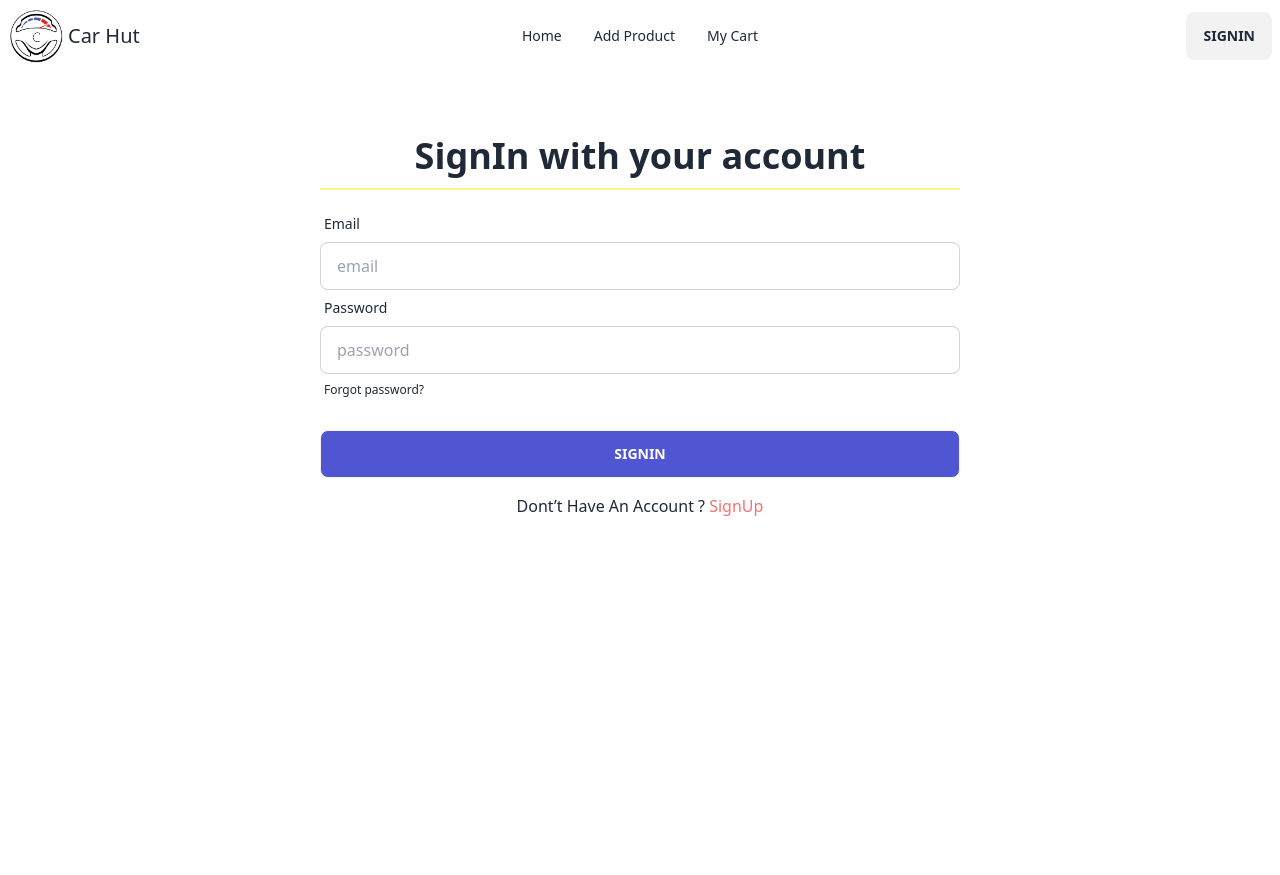
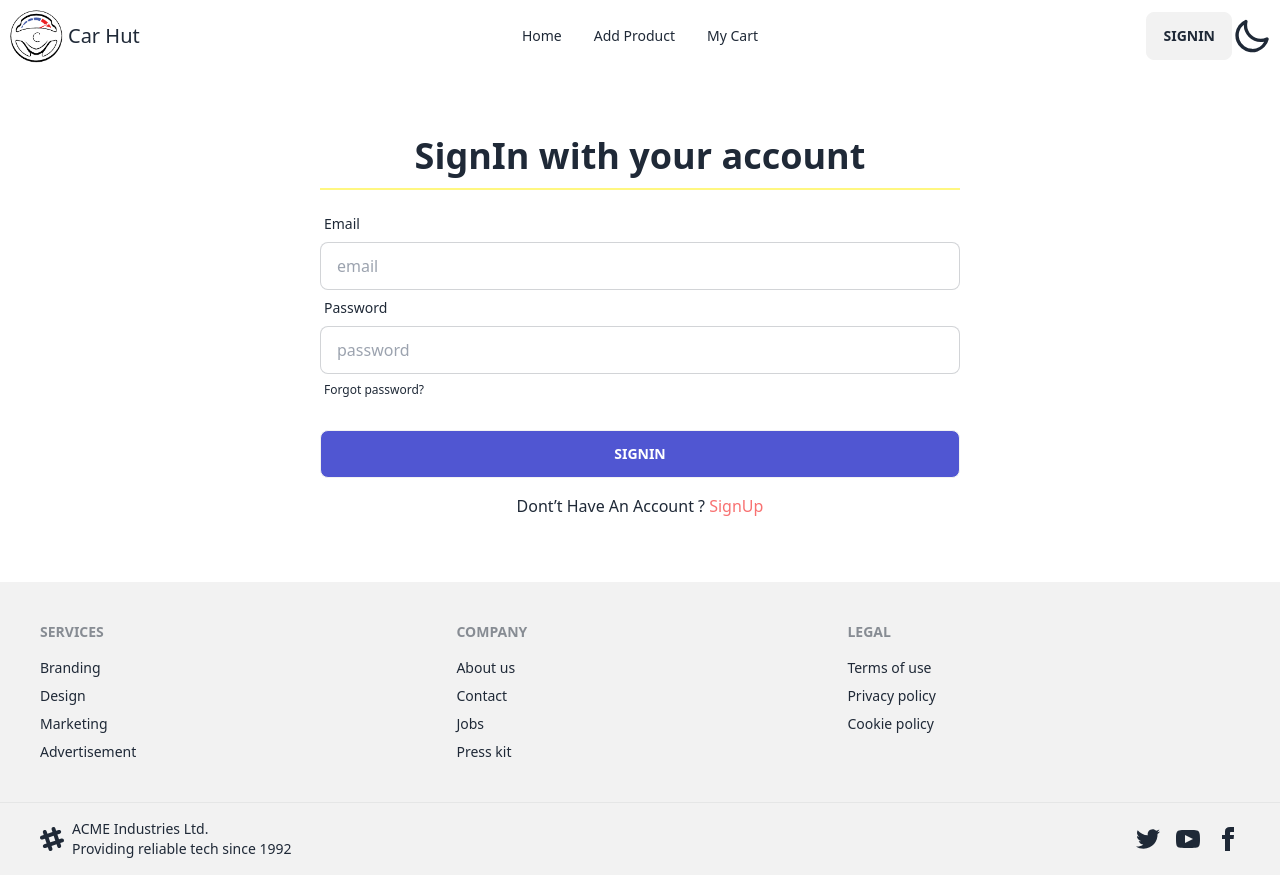
Before and after one commit to iamapusaha/car-hut-client, a React (Vite) app: page /signin in a window 1280 px wide. Before the commit the page ends 800 px from the top, so only its background shows below. Built offline with nearby package versions, Linux system fonts and the light colour scheme; no server answers.

Commit message:
added dark/light mood

```diff
--- a/index.html
+++ b/index.html
@@ -1,5 +1,5 @@
 <!doctype html>
-<html data-theme="light" lang="en">
+<html lang="en">
 
 <head>
   <meta charset="UTF-8" />
--- a/src/latouts/Root.jsx
+++ b/src/latouts/Root.jsx
@@ -1,11 +1,13 @@
 import { Outlet } from "react-router-dom";
 import NavBar from "../pages/Shared/NavBar/NavBar";
+import Footer from "../pages/Footer/Footer";
 
 const Root = () => {
     return (
         <div className="container mx-auto">
             <NavBar></NavBar>
             <Outlet></Outlet>
+            <Footer></Footer>
         </div>
     );
 };
--- a/src/pages/Footer/Footer.jsx
+++ b/src/pages/Footer/Footer.jsx
@@ -0,0 +1,45 @@
+
+
+const Footer = () => {
+    return (
+        <div>
+            <footer className="footer p-10 bg-base-200 text-base-content">
+                <nav>
+                    <header className="footer-title">Services</header>
+                    <a className="link link-hover">Branding</a>
+                    <a className="link link-hover">Design</a>
+                    <a className="link link-hover">Marketing</a>
+                    <a className="link link-hover">Advertisement</a>
+                </nav>
+                <nav>
+                    <header className="footer-title">Company</header>
+                    <a className="link link-hover">About us</a>
+                    <a className="link link-hover">Contact</a>
+                    <a className="link link-hover">Jobs</a>
+                    <a className="link link-hover">Press kit</a>
+                </nav>
+                <nav>
+                    <header className="footer-title">Legal</header>
+                    <a className="link link-hover">Terms of use</a>
+                    <a className="link link-hover">Privacy policy</a>
+                    <a className="link link-hover">Cookie policy</a>
+                </nav>
+            </footer>
+            <footer className="footer px-10 py-4 border-t bg-base-200 text-base-content border-base-300">
+                <aside className="items-center grid-flow-col">
+                    <svg width="24" height="24" viewBox="0 0 24 24" xmlns="http://www.w3.org/2000/svg" fillRule="evenodd" clipRule="evenodd" className="fill-current"><path d="M22.672 15.226l-2.432.811.841 2.515c.33 1.019-.209 2.127-1.23 2.456-1.15.325-2.148-.321-2.463-1.226l-.84-2.518-5.013 1.677.84 2.517c.391 1.203-.434 2.542-1.831 2.542-.88 0-1.601-.564-1.86-1.314l-.842-2.516-2.431.809c-1.135.328-2.145-.317-2.463-1.229-.329-1.018.211-2.127 1.231-2.456l2.432-.809-1.621-4.823-2.432.808c-1.355.384-2.558-.59-2.558-1.839 0-.817.509-1.582 1.327-1.846l2.433-.809-.842-2.515c-.33-1.02.211-2.129 1.232-2.458 1.02-.329 2.13.209 2.461 1.229l.842 2.515 5.011-1.677-.839-2.517c-.403-1.238.484-2.553 1.843-2.553.819 0 1.585.509 1.85 1.326l.841 2.517 2.431-.81c1.02-.33 2.131.211 2.461 1.229.332 1.018-.21 2.126-1.23 2.456l-2.433.809 1.622 4.823 2.433-.809c1.242-.401 2.557.484 2.557 1.838 0 .819-.51 1.583-1.328 1.847m-8.992-6.428l-5.01 1.675 1.619 4.828 5.011-1.674-1.62-4.829z"></path></svg>
+                    <p>ACME Industries Ltd. <br />Providing reliable tech since 1992</p>
+                </aside>
+                <nav className="md:place-self-center md:justify-self-end">
+                    <div className="grid grid-flow-col gap-4">
+                        <a><svg xmlns="http://www.w3.org/2000/svg" width="24" height="24" viewBox="0 0 24 24" className="fill-current"><path d="M24 4.557c-.883.392-1.832.656-2.828.775 1.017-.609 1.798-1.574 2.165-2.724-.951.564-2.005.974-3.127 1.195-.897-.957-2.178-1.555-3.594-1.555-3.179 0-5.515 2.966-4.797 6.045-4.091-.205-7.719-2.165-10.148-5.144-1.29 2.213-.669 5.108 1.523 6.574-.806-.026-1.566-.247-2.229-.616-.054 2.281 1.581 4.415 3.949 4.89-.693.188-1.452.232-2.224.084.626 1.956 2.444 3.379 4.6 3.419-2.07 1.623-4.678 2.348-7.29 2.04 2.179 1.397 4.768 2.212 7.548 2.212 9.142 0 14.307-7.721 13.995-14.646.962-.695 1.797-1.562 2.457-2.549z"></path></svg></a>
+                        <a><svg xmlns="http://www.w3.org/2000/svg" width="24" height="24" viewBox="0 0 24 24" className="fill-current"><path d="M19.615 3.184c-3.604-.246-11.631-.245-15.23 0-3.897.266-4.356 2.62-4.385 8.816.029 6.185.484 8.549 4.385 8.816 3.6.245 11.626.246 15.23 0 3.897-.266 4.356-2.62 4.385-8.816-.029-6.185-.484-8.549-4.385-8.816zm-10.615 12.816v-8l8 3.993-8 4.007z"></path></svg></a>
+                        <a><svg xmlns="http://www.w3.org/2000/svg" width="24" height="24" viewBox="0 0 24 24" className="fill-current"><path d="M9 8h-3v4h3v12h5v-12h3.642l.358-4h-4v-1.667c0-.955.192-1.333 1.115-1.333h2.885v-5h-3.808c-3.596 0-5.192 1.583-5.192 4.615v3.385z"></path></svg></a>
+                    </div>
+                </nav>
+            </footer>
+        </div>
+    );
+};
+
+export default Footer;
--- a/src/pages/Shared/NavBar/NavBar.jsx
+++ b/src/pages/Shared/NavBar/NavBar.jsx
@@ -2,13 +2,30 @@
 import withReactContent from 'sweetalert2-react-content'
 // import PropTypes from 'prop-types';
 import logo from '../../../assets/logo.png'
-import { useContext } from "react";
+import { useContext, useEffect, useState } from "react";
 import { Link, NavLink } from "react-router-dom";
 import { AuthContext } from "../../../Providers/AuthProvider";
 
 const NavBar = () => {
+    const [theme, setTheme] = useState(localStorage.getItem("theme") ? localStorage.getItem("theme") : "light");
     const MySwal = withReactContent(Swal)
     const { user, logOut } = useContext(AuthContext);
+
+    const handleToggle = e => {
+        if (e.target.checked) {
+            setTheme("dark")
+            console.log('hello');
+        } else {
+            setTheme("light")
+            console.log('not hello');
+        }
+    }
+    useEffect(() => {
+        localStorage.setItem("theme", theme)
+        const localTheme = localStorage.getItem("theme");
+        document.querySelector("html").setAttribute("data-theme", localTheme)
+    }, [theme])
+
     const handleLogOut = () => {
         logOut()
             .then(() => {
@@ -74,7 +91,21 @@
                         : <Link to='/signin'><button className="btn">SignIn</button></Link>
                 }
 
+                <label className="swap swap-rotate">
 
+                    {/* this hidden checkbox controls the state */}
+                    <input type="checkbox"
+                        onChange={handleToggle}
+                        checked={theme === "light" ? false : true}
+                    />
+
+                    {/* sun icon */}
+                    <svg className="swap-on fill-current w-10 h-10" xmlns="http://www.w3.org/2000/svg" viewBox="0 0 24 24"><path d="M5.64,17l-.71.71a1,1,0,0,0,0,1.41,1,1,0,0,0,1.41,0l.71-.71A1,1,0,0,0,5.64,17ZM5,12a1,1,0,0,0-1-1H3a1,1,0,0,0,0,2H4A1,1,0,0,0,5,12Zm7-7a1,1,0,0,0,1-1V3a1,1,0,0,0-2,0V4A1,1,0,0,0,12,5ZM5.64,7.05a1,1,0,0,0,.7.29,1,1,0,0,0,.71-.29,1,1,0,0,0,0-1.41l-.71-.71A1,1,0,0,0,4.93,6.34Zm12,.29a1,1,0,0,0,.7-.29l.71-.71a1,1,0,1,0-1.41-1.41L17,5.64a1,1,0,0,0,0,1.41A1,1,0,0,0,17.66,7.34ZM21,11H20a1,1,0,0,0,0,2h1a1,1,0,0,0,0-2Zm-9,8a1,1,0,0,0-1,1v1a1,1,0,0,0,2,0V20A1,1,0,0,0,12,19ZM18.36,17A1,1,0,0,0,17,18.36l.71.71a1,1,0,0,0,1.41,0,1,1,0,0,0,0-1.41ZM12,6.5A5.5,5.5,0,1,0,17.5,12,5.51,5.51,0,0,0,12,6.5Zm0,9A3.5,3.5,0,1,1,15.5,12,3.5,3.5,0,0,1,12,15.5Z" /></svg>
+
+                    {/* moon icon */}
+                    <svg className="swap-off fill-current w-10 h-10" xmlns="http://www.w3.org/2000/svg" viewBox="0 0 24 24"><path d="M21.64,13a1,1,0,0,0-1.05-.14,8.05,8.05,0,0,1-3.37.73A8.15,8.15,0,0,1,9.08,5.49a8.59,8.59,0,0,1,.25-2A1,1,0,0,0,8,2.36,10.14,10.14,0,1,0,22,14.05,1,1,0,0,0,21.64,13Zm-9.5,6.69A8.14,8.14,0,0,1,7.08,5.22v.27A10.15,10.15,0,0,0,17.22,15.63a9.79,9.79,0,0,0,2.1-.22A8.11,8.11,0,0,1,12.14,19.73Z" /></svg>
+
+                </label>
             </div>
         </div>
     );
--- a/tailwind.config.js
+++ b/tailwind.config.js
@@ -1,11 +1,5 @@
 /** @type {import('tailwindcss').Config} */
 export default {
-
-  //...
-  daisyui: {
-    themes: ["light", "dark", "cupcake"],
-  },
-
   content: [
     "./index.html",
     "./src/**/*.{js,ts,jsx,tsx}",
@@ -14,4 +8,7 @@
     extend: {},
   },
   plugins: [require("daisyui")],
+  daisyui: {
+    themes: ["light", "dark"],
+  },
 }
```
